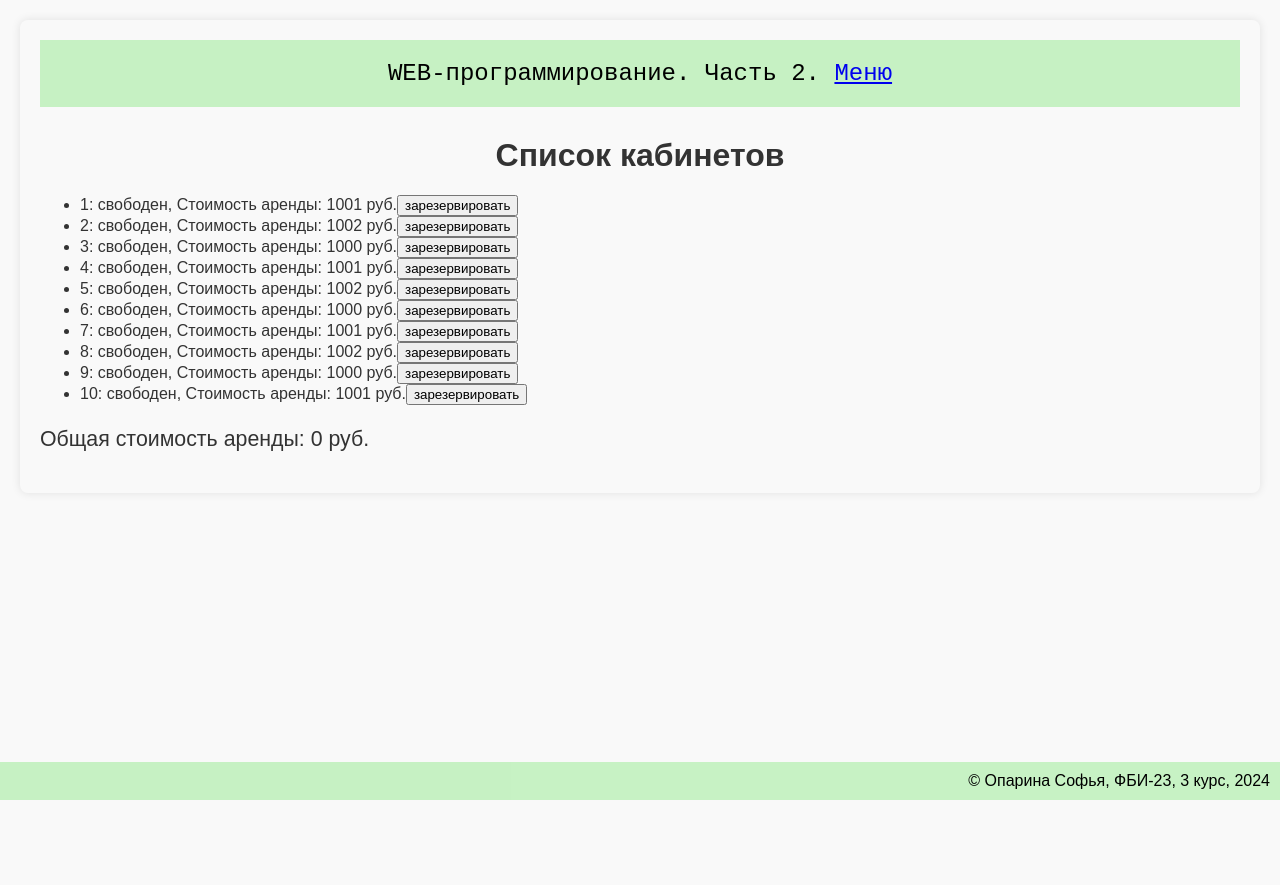
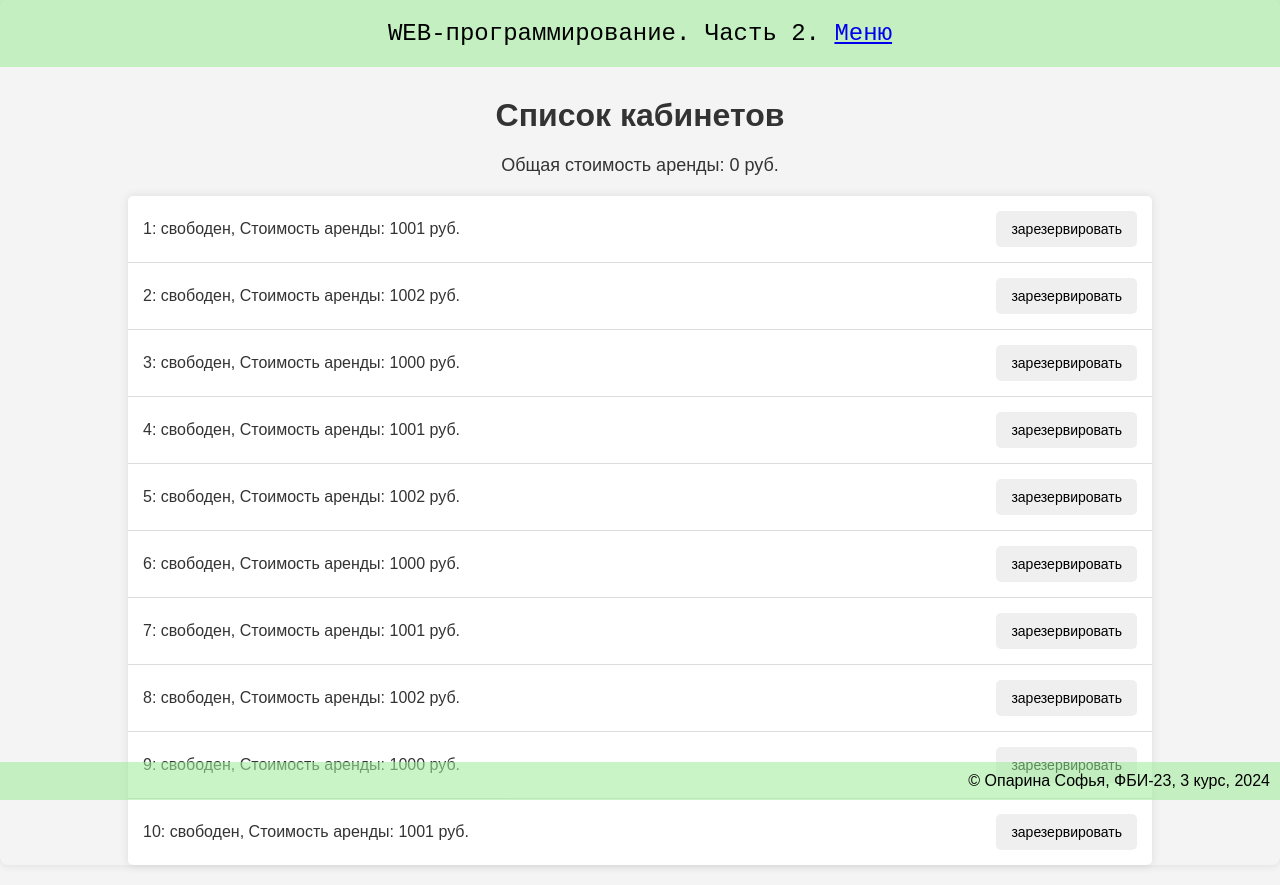
Before and after one commit to smoanlyfa/web_lab2, a Flask app: page /lab6/ in a window 1280 px wide. Before the commit the page ends 800 px from the top, so only its background shows below. Run offline with Flask 3, Linux system fonts and the light colour scheme.

Commit message:
Стили

```diff
--- a/templates/lab6/lab6.html
+++ b/templates/lab6/lab6.html
@@ -3,6 +3,75 @@
 {% block laba %}Лабораторная работа 6{% endblock %}
 
 {% block script %}
+<style>
+    body {
+    font-family: Arial, sans-serif;
+    background-color: #f4f4f4;
+    margin: 0;
+    padding: 0;
+    }
+
+    h1 {
+        text-align: center;
+        color: #333;
+    }
+
+    ul {
+        list-style-type: none;
+        padding: 0;
+        width: 80%;
+        margin: 20px auto;
+        background-color: #fff;
+        border-radius: 5px;
+        box-shadow: 0 0 10px rgba(0, 0, 0, 0.1);
+    }
+
+    li {
+        padding: 15px;
+        border-bottom: 1px solid #ddd;
+        display: flex;
+        justify-content: space-between;
+        align-items: center;
+    }
+
+    li:last-child {
+        border-bottom: none;
+    }
+
+    button {
+        padding: 10px 15px;
+        border: none;
+        border-radius: 5px;
+        cursor: pointer;
+        font-size: 14px;
+        transition: background-color 0.3s ease;
+    }
+
+    button.booking {
+        background-color: #28a745;
+        color: #fff;
+    }
+
+    button.booking:hover {
+        background-color: #218838;
+    }
+
+    button.release {
+        background-color: #dc3545;
+        color: #fff;
+    }
+
+    button.release:hover {
+        background-color: #c82333;
+    }
+
+    p#total-cost {
+        text-align: center;
+        font-size: 18px;
+        color: #333;
+        margin-top: 20px;
+    }
+</style>
 <script>
 function getOfficeList() {
     const url = '/lab6/json-rpc-api/';
@@ -135,6 +204,6 @@ document.addEventListener('DOMContentLoaded', function() {
 
 {% block main %}
     <h1>Список кабинетов</h1>
+    <p id="total-cost">Общая стоимость аренды: 0 руб.</p>
     <ul id="office-list"></ul>
-    <p id="total-cost">Общая стоимость аренды: 0 руб.</p>
 {% endblock %}
```
